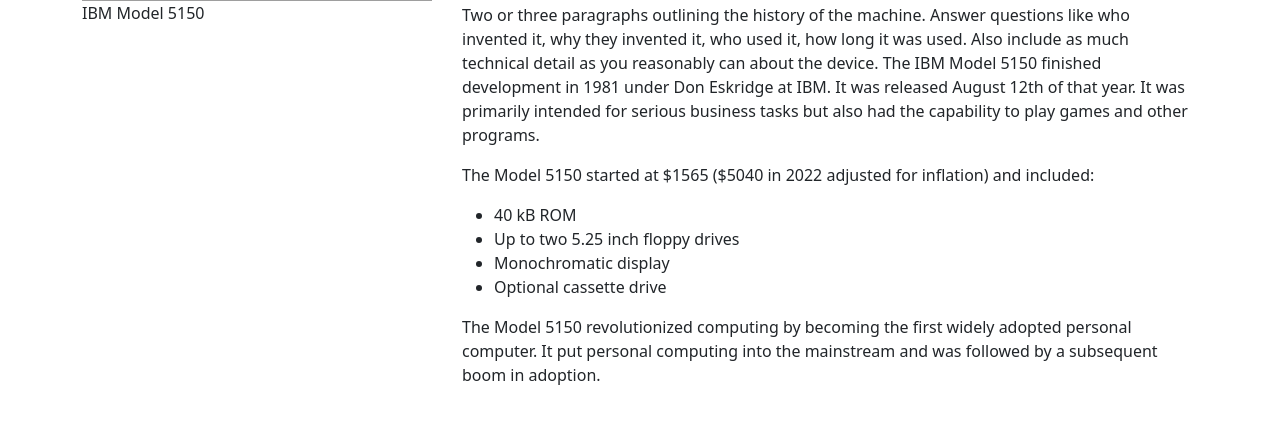
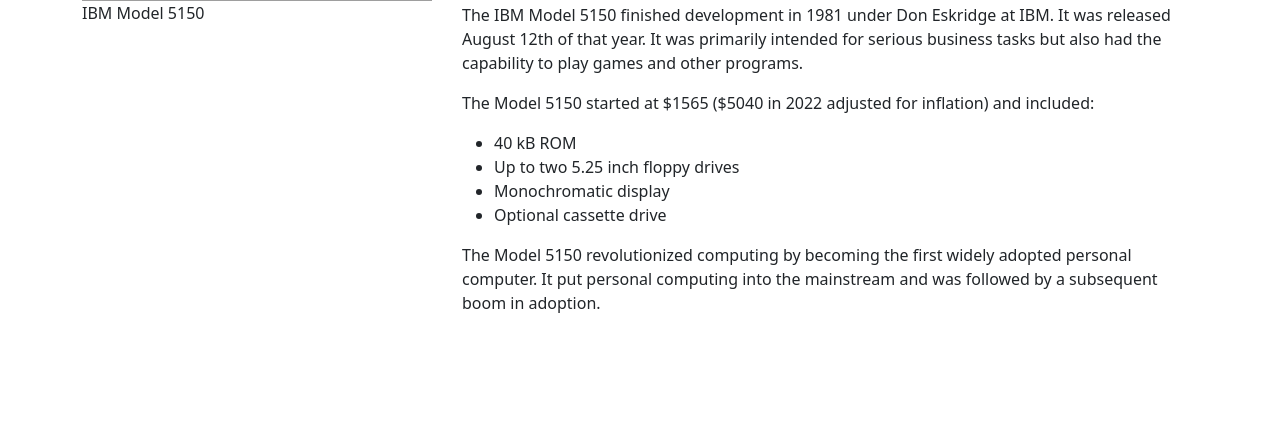
Before and after one commit to reynoldsbrent/BSR_Language_Project, a plain HTML site: page IBM_Model_5150.html in a window 1280 px wide. Shown: the part 349-772 px from the top of the page. Drawn offline with Linux system fonts and the light colour scheme; grey boxes are pictures that could not be loaded.

Commit message:
[Edited text]

```diff
--- a/IBM_Model_5150.html
+++ b/IBM_Model_5150.html
@@ -18,11 +18,7 @@
                 <p class="lead">The 5150 was developed by IBM under Don Eskridge. It was created using off-the-shelf parts which
 			allowed it to be cheaply manufactured. It essentially opened the personal computing market in America.
                 <h3 class="display-6">History</h3>
-                <p>Two or three paragraphs outlining the history of the machine.  Answer questions
-                    like who invented it, why they invented it, who used it, how long it was used. Also
-                    include as much technical detail as you reasonably can about the device.
-
-		   The IBM Model 5150 finished development in 1981 under Don Eskridge at IBM. It was released August 12th of that year. It was primarily intended for serious business tasks but also had the capability to play games and other programs.                </p>
+                <p>The IBM Model 5150 finished development in 1981 under Don Eskridge at IBM. It was released August 12th of that year. It was primarily intended for serious business tasks but also had the capability to play games and other programs.                </p>
 
 		<p>
 		The Model 5150 started at $1565 ($5040 in 2022 adjusted for inflation) and included:
```
